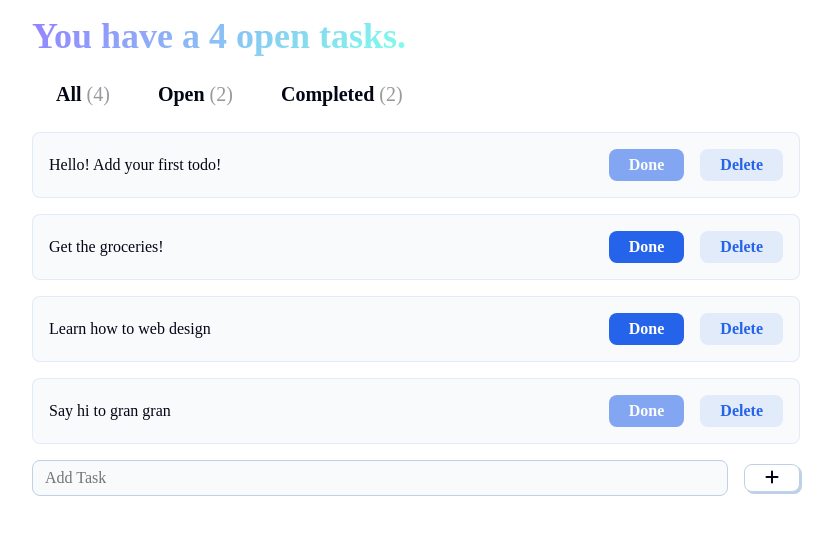
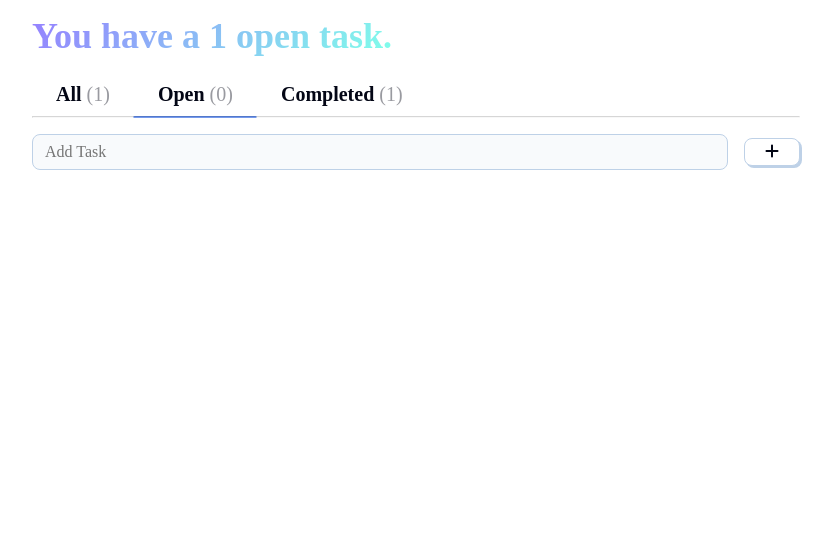
Before and after one commit to lh-25/Swift-Tasks, a React (Vite) app: page / in a window 1280 px wide. Shown: the top 534 px of the page, without its empty margins (224-1057 px from the left). Built offline with nearby package versions, Linux system fonts and the light colour scheme; a web font is replaced by a local one.

Commit message:
complete todo app react.js project

```diff
--- a/src/App.jsx
+++ b/src/App.jsx
@@ -1,24 +1,65 @@
+import { useState, useEffect } from "react"
 import { Header } from "./components/Header"
 import { Tabs } from "./components/Tabs"
 import { TodoInput } from "./components/TodoInput"
 import { TodoList } from "./components/TodoList"
 
 function App() {
-  const todos = [
-    { input: 'Hello! Add your first todo!', complete: true },
-    { input: 'Get the groceries!', complete: false },
-    { input: 'Learn how to web design', complete: false },
-    { input: 'Say hi to gran gran', complete: true },
-  ]
+  // const todos = [
+  //  { input: 'Hello! Add your first todo!', complete: true }
+  //   { input: 'Get the groceries!', complete: false },
+  //   { input: 'Learn how to web design', complete: false },
+  //   { input: 'Say hi to gran gran', complete: true },
+  // ]
 
+
+  const [todos, setTodos] = useState([
+     { input: 'Hello! Add your first todo!', complete: true }
+  ])
+
+  const [selectedTab, setSelectedTab] = useState('Open')
+
+ const handleAddTodo = (newTodo) => {
+  const newTodoList = [...todos, {input: newTodo, complete: false}]
+  setTodos(newTodoList)
+  handleSavaData(newTodoList)
+
+ }
+ const handleCompleteTodo = (index) => {
+// update/edit/motify
+
+  let newTodoList = [...todos]
+  let completedTodo = todos[index]
+  completedTodo['complete'] = true
+  newTodoList[index] = completedTodo
+  setTodos(newTodoList)
+  handleSavaData(newTodoList)
+ }
+ const handleDeleteTodo = (index) => {
+  let newTodoList = todos.filter((val, valIndex) => {
+    return valIndex !== index
+  })
+  setTodos(newTodoList)
+  handleSavaData(newTodoList)
+ }
+
+const handleSavaData = (currTodos) => {
+  localStorage.setItem('todo-app', JSON.stringify({todos: currTodos}))
+}
+ useEffect(() => {
+  // guard clause
+  if (!localStorage || !localStorage.getItem('todo-app')) { return }
+  let db = JSON.parse(localStorage.getItem('todo-app'))
+  setTodos(db.todos)
+ }, [])
 
   return (
     <>
 
       <Header todos={todos} />
-      <Tabs todos={todos} />
-      <TodoList todos={todos} />
-      <TodoInput />
+      <Tabs selectedTab={selectedTab} setSelectedTab={setSelectedTab} todos={todos} />
+      <TodoList handleCompleteTodo={handleCompleteTodo} handleDeleteTodo={handleDeleteTodo} selectedTab={selectedTab} todos={todos} />
+      <TodoInput handleAddTodo={handleAddTodo}/>
     </>
 
   )
--- a/src/components/Tabs.jsx
+++ b/src/components/Tabs.jsx
@@ -1,22 +1,27 @@
-export function Tabs (props) {
-const {todos} = props
+export function Tabs(props) {
+  const { todos, selectedTab, setSelectedTab } = props
+
   const tabs = ['All', 'Open', 'Completed']
 
   return (
       <nav className="tab-container">
-
-
           {tabs.map((tab, tabIndex) => {
-      const numOfTasks = tab === 'All'? todos.length : tab === 'Open'? todos.filter(val => !val.complete).length : todos.filter(val => val.complete).length
-
+              const numOfTasks = tab === 'All' ?
+                  todos.length :
+                  tab === 'Open' ?
+                      todos.filter(val => !val.complete).length :
+                      todos.filter(val => val.complete).length
 
               return (
-        <button key={tabIndex} className="tab-button">
-          <h4>{tab} <span>({numOfTasks})</span> </h4>
+                  <button onClick={() => {
+                      setSelectedTab(tab)
+                  }} key={tabIndex}
+                      className={"tab-button " + (tab == selectedTab ? ' tab-selected' : ' ')}>
+                      <h4>{tab} <span>({numOfTasks})</span></h4>
                   </button>
               )
           })}
-
+          <hr />
       </nav>
   )
 }
--- a/src/components/TodoCard.jsx
+++ b/src/components/TodoCard.jsx
@@ -1,17 +1,20 @@
 
 export function TodoCard (props) {
-  const {todoIndex, todos} = props
-  const todo = todos[todoIndex]
-  console.log(todo)
+  const {todo, handleDeleteTodo, todoIndex, handleCompleteTodo} = props
+
   return (
     <div className="card todo-item">
 
       <p>{todo.input}</p>
       <div className="todo-buttons">
-        <button disabled={todo.complete}>
+        <button onClick={() => {
+          handleCompleteTodo(todoIndex)
+        }} disabled={todo.complete}>
           <h6>Done</h6>
         </button>
-        <button>
+        <button onClick={ () => {
+          handleDeleteTodo(todoIndex)
+        }}>
           <h6>Delete</h6>
         </button>
       </div>
--- a/src/components/TodoInput.jsx
+++ b/src/components/TodoInput.jsx
@@ -1,8 +1,18 @@
-export function TodoInput () {
+import { useState } from "react"
+
+export function TodoInput (props) {
+  const { handleAddTodo } = props
+  const [inputValue, setInputValue]= useState('')
+
+
   return (
     <div className="input-container">
-      <input placeholder="Add Task" />
-      <button>
+      <input value={inputValue} onChange={(e) => {setInputValue(e.target.value)}}  placeholder="Add Task" />
+      <button onClick={ () => {
+        if (!inputValue) {return}
+        handleAddTodo(inputValue)
+        setInputValue('')
+      }}>
       <i className="fa-solid fa-plus"></i>
       </button>
     </div>
--- a/src/components/TodoList.jsx
+++ b/src/components/TodoList.jsx
@@ -1,18 +1,22 @@
 import { TodoCard } from "./TodoCard";
 
 export  function TodoList (props) {
-const {todos} = props
+const {todos, selectedTab} = props
 
 
-const tab = 'All'
-
-const filtersTodoList = tab === 'All' ? todos : tab === 'Complete' ? todos.filter(val => val.complete) : todos.filter(val => !val.complete)
+const filtersTodoList = selectedTab === 'All' ? todos : selectedTab === 'Completed' ? todos.filter(val => val.complete) : todos.filter(val => !val.complete)
   return (
     <>
 
       {filtersTodoList.map((todo, todoIndex) => {
         return (
-          <TodoCard key={todoIndex} todoIndex={todoIndex} {...props} />
+          <TodoCard
+          key={todoIndex}
+          todoIndex={todos.findIndex(val => val.input === todo.input)}
+          {...props}
+          todo={todo}
+
+          />
         )
       })}
     </>
```
Lines whose indentation alone changed are shown as unchanged.
